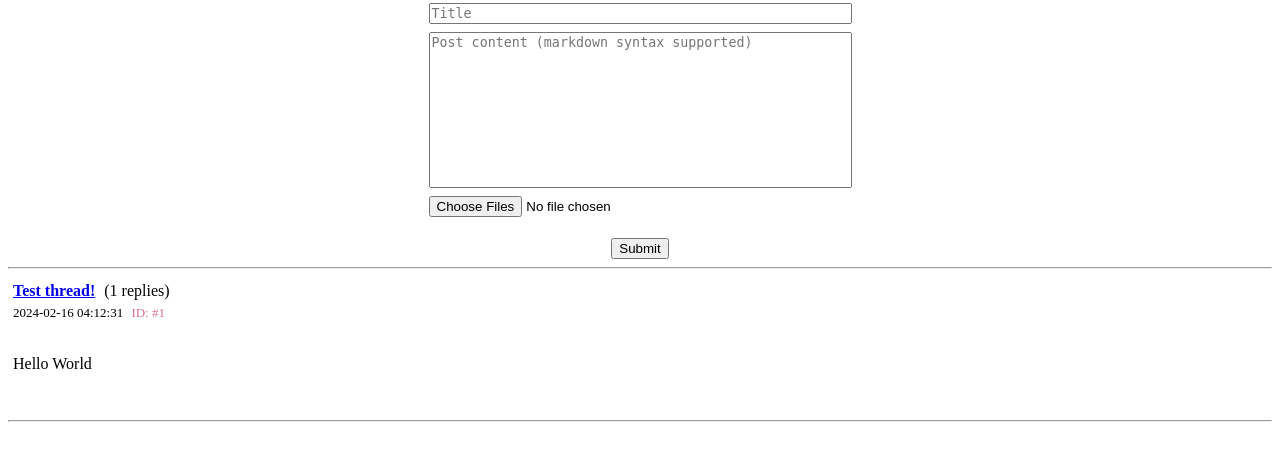
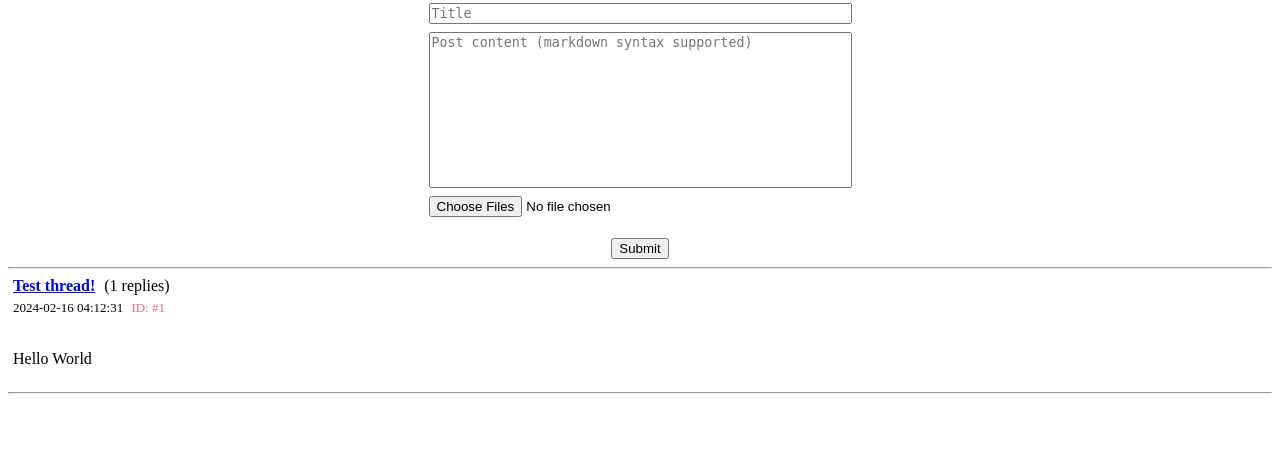
Before and after one commit to bakarov/chan, a Flask app: page / in a window 1280 px wide. Shown: the part 26-487 px from the top of the page. Run offline with Flask 3, Linux system fonts and the light colour scheme; data comes from the database, SQL or seed files in the repository; data that the repository does not hold is empty.

Commit message:
fix margin

```diff
--- a/src/templates/index.html
+++ b/src/templates/index.html
@@ -10,29 +10,33 @@
 {% set threads_count = threads|length %}
 
 {% if threads %}
+<div class="threads_index_container">
     {% for i in range(threads_count) %}
-        <div class="thread_container">
             {% set show_full_thread = false %}
-            {{ thread_macro(threads[i], posts[i], show_full_thread) }}
+            <div class="thread_container">
+                {{ thread_macro(threads[i], posts[i], show_full_thread) }}
+            </div>
             <hr>
-        </div>
     {% endfor %}
+</div>
 {% endif %}
 
 <style>
 
-    .thread_container {
-        padding-bottom:0px;
-        padding-top:0px;
+    .threads_index_container {
+        margin-top: 0px;
+        margin-bottom: 0px;
+        display: block;
+        flex-direction: column;
     }
 
-    .thread_divider {
-        display: block;
-        height: 1px;
-        border: 0;
-        border-top: 1px solid #ccc;
-        margin: 1em 0;
-        padding: 0;
+     .thread_container {
+        padding-top: 0px;
+        padding-bottom: 0px;
+        margin-top: 0px;
+        margin-bottom: 0px;
+        display: flex;
+        flex-direction: column;
     }
 </style>
 
--- a/src/templates/macroses/post.html
+++ b/src/templates/macroses/post.html
@@ -52,6 +52,8 @@
         border-style: solid;
         border-width: 0.1px;
         border-color: grey;
+        margin-bottom: 0px;
+        margin-top: 10px;
     }
 
     .text_and_images_container {
--- a/src/templates/macroses/thread.html
+++ b/src/templates/macroses/thread.html
@@ -37,7 +37,6 @@
     {% endif %}
 {% endif %}
 
-
 <style>
 
     .post_container {
--- a/src/templates/macroses/thread_header.html
+++ b/src/templates/macroses/thread_header.html
@@ -39,8 +39,8 @@
 <style>
     .thread_header_container {
         background-color: white;
-        padding-bottom:5px;
-        padding-top:5px;
+        padding-bottom:0px;
+        padding-top:0px;
         padding-left:5px;
         padding-right:5px;
     }
```
